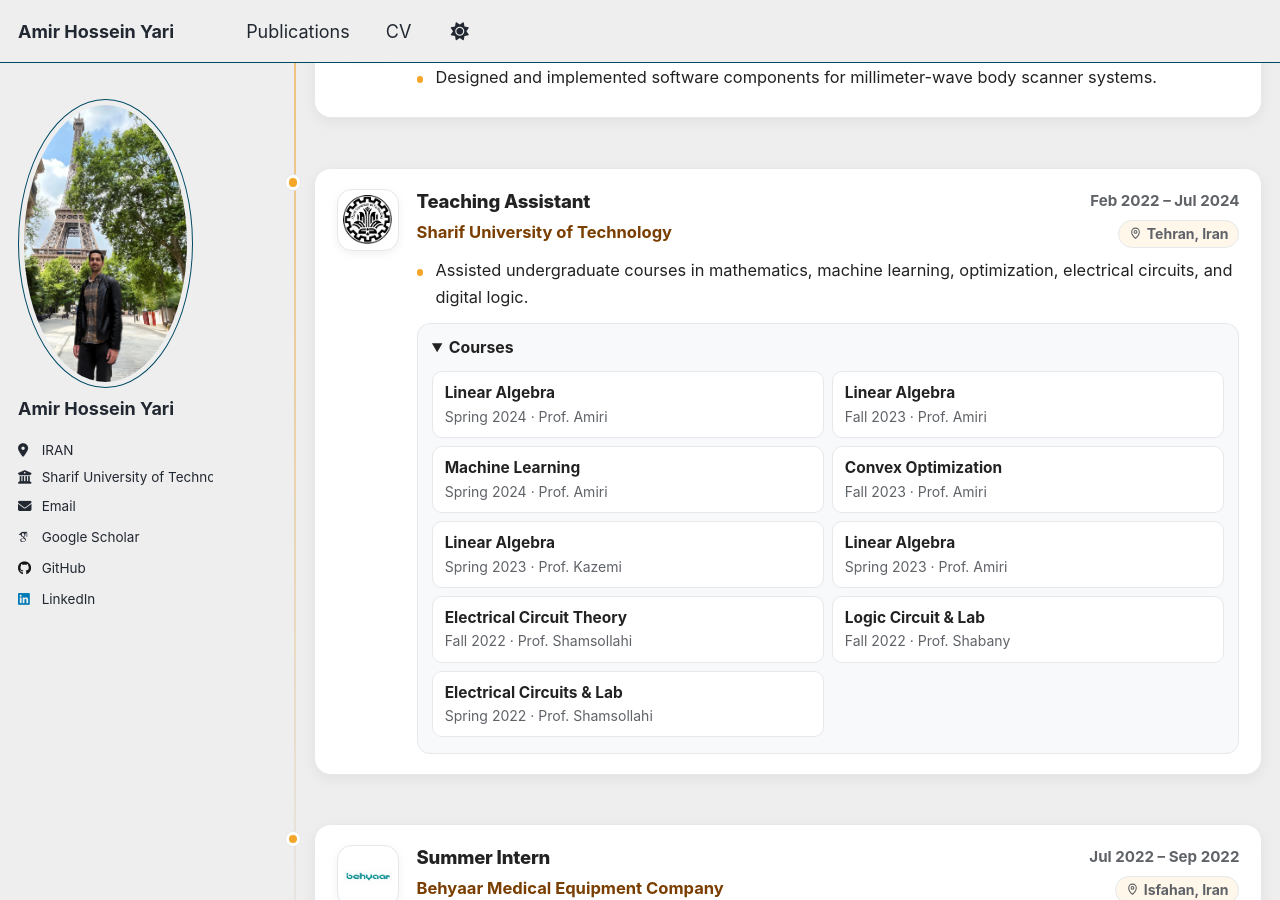
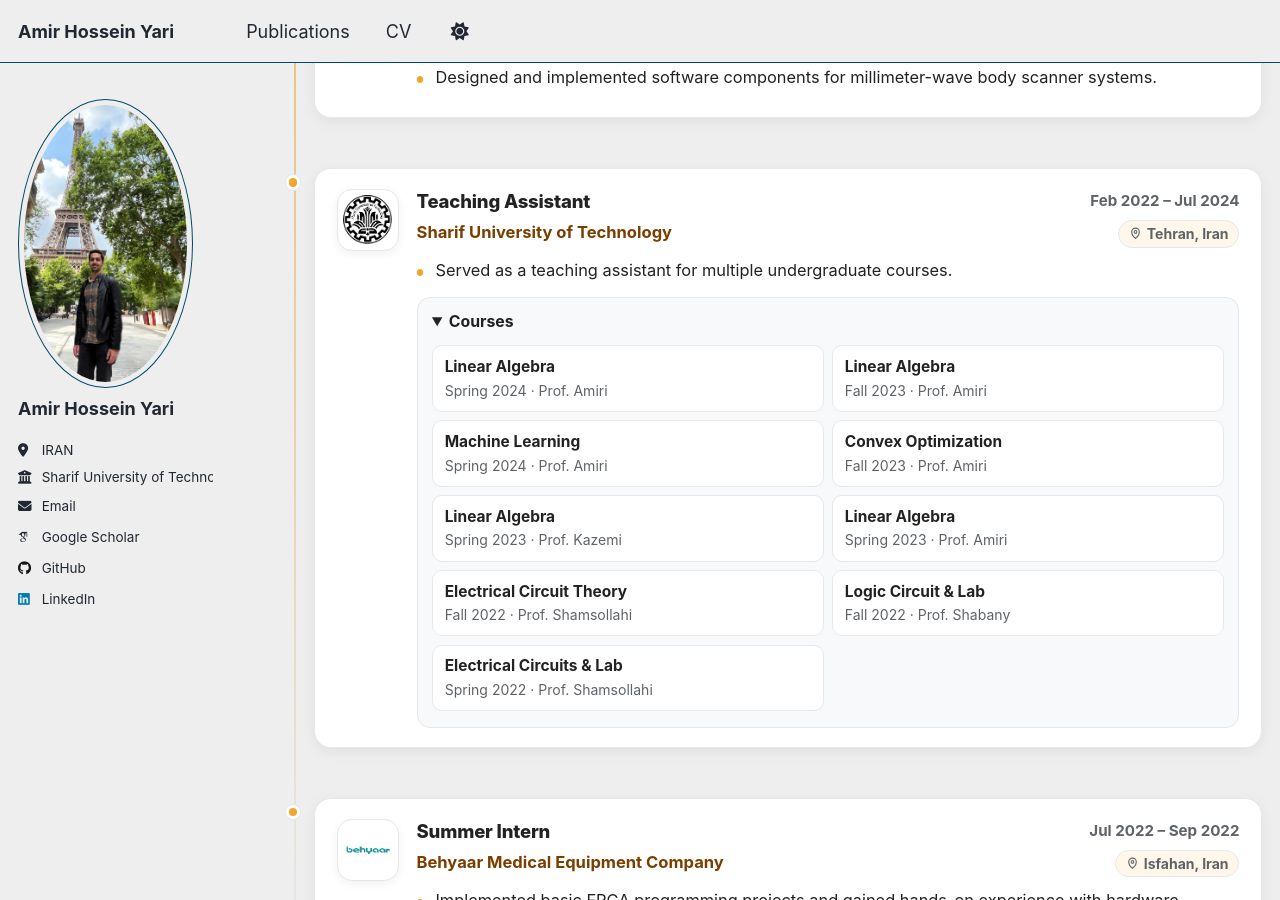
Before and after one commit to AmirHosseinYari2002/AmirHosseinYari2002.github.io, a Jekyll site: the page built from _pages/cv.md, in a window 1280 px wide and 900 px high, scrolled down 1012 px. Built offline with Jekyll 4.4.1, drawn with Linux system fonts in a browser that asks for light colours; some web fonts are replaced; a script that is not in the unit is left out.

Commit message:
Update: update the CV page

```diff
--- a/_pages/cv.md
+++ b/_pages/cv.md
@@ -660,8 +660,7 @@ body.theme-dark {
 
               <ul class="cv-bullets">
                 <li>
-                  Assisted undergraduate courses in mathematics, machine learning, optimization, electrical
-                  circuits, and digital logic.
+                  Served as a teaching assistant for multiple undergraduate courses.
                 </li>
               </ul>
 
```
